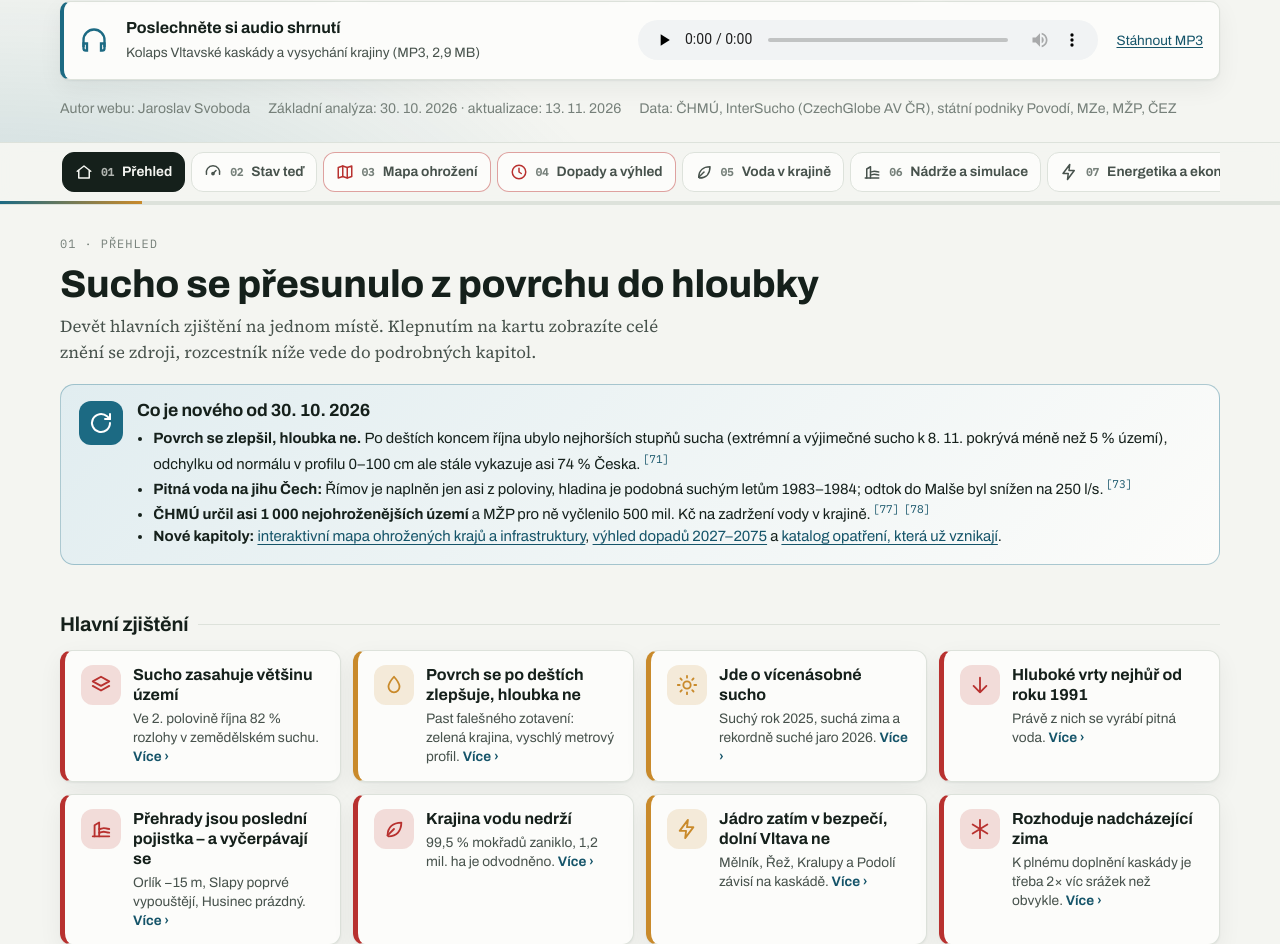
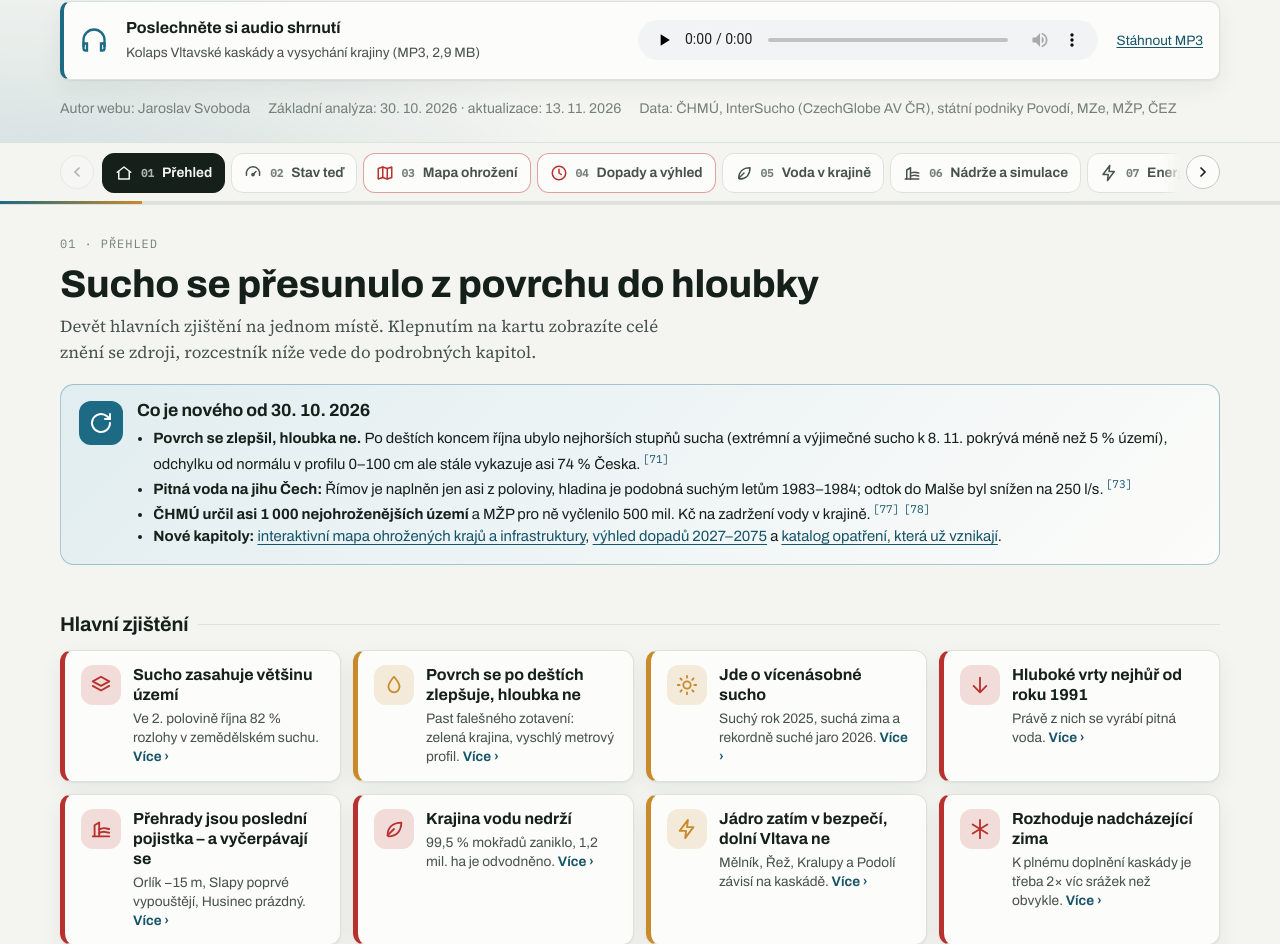
Before and after one commit to svoboda-koduje/Vize-2075, a plain HTML site: page sucho-a-voda-2026.html in a window 1280 px wide. Shown: the part 1018-1962 px from the top of the page. Drawn offline with Linux system fonts and the light colour scheme.

Commit message:
Aktualizace posuvníku.

```diff
--- a/sucho-a-voda-2026.html
+++ b/sucho-a-voda-2026.html
@@ -307,8 +307,24 @@ ol.sources .m{color:var(--muted)}
 /* --- Hlavní menu (tlačítka) --- */
 .appnav{position:sticky;top:56px;z-index:45;background:color-mix(in srgb,var(--paper) 92%,transparent);backdrop-filter:blur(10px);-webkit-backdrop-filter:blur(10px);border-block:1px solid var(--line)}
 .appnav .wrap{display:flex;align-items:center;gap:8px;min-height:58px}
-.navlist{display:flex;gap:6px;overflow-x:auto;scrollbar-width:none;padding:8px 2px;flex:1;scroll-behavior:smooth}
-.navlist::-webkit-scrollbar{display:none}
+.navwrap{position:relative;flex:1;min-width:0;display:flex;align-items:center;gap:6px}
+.navlist{display:flex;gap:6px;overflow-x:auto;padding:8px 2px 6px;flex:1;min-width:0;scroll-behavior:smooth;cursor:grab;
+  scrollbar-width:thin;scrollbar-color:var(--labe) var(--surface-2);
+  -webkit-mask-image:linear-gradient(90deg,transparent 0,#000 18px,#000 calc(100% - 18px),transparent 100%);mask-image:linear-gradient(90deg,transparent 0,#000 18px,#000 calc(100% - 18px),transparent 100%)}
+.navlist.at-start{-webkit-mask-image:linear-gradient(90deg,#000 calc(100% - 18px),transparent 100%);mask-image:linear-gradient(90deg,#000 calc(100% - 18px),transparent 100%)}
+.navlist.at-end{-webkit-mask-image:linear-gradient(90deg,transparent 0,#000 18px);mask-image:linear-gradient(90deg,transparent 0,#000 18px)}
+.navlist.at-start.at-end{-webkit-mask-image:none;mask-image:none}
+.navlist.drag{cursor:grabbing;scroll-behavior:auto;user-select:none}
+.navlist.drag a{pointer-events:none}
+.navlist::-webkit-scrollbar{height:8px}
+.navlist::-webkit-scrollbar-track{background:var(--surface-2);border-radius:999px;margin:0 14px}
+.navlist::-webkit-scrollbar-thumb{background:color-mix(in srgb,var(--labe) 70%,transparent);border-radius:999px;border:2px solid var(--surface-2)}
+.navlist::-webkit-scrollbar-thumb:hover{background:var(--labe)}
+.navarrow{flex:none;width:34px;height:34px;border-radius:50%;border:1px solid var(--line-strong);background:var(--surface);color:var(--ink);display:grid;place-items:center;cursor:pointer;transition:opacity .15s,border-color .15s}
+.navarrow:hover{border-color:var(--labe);color:var(--labe-ink)}
+.navarrow svg{width:16px;height:16px}
+.navarrow[disabled]{opacity:.3;cursor:default}
+.navarrow.hide{display:none}
 .navbtn{display:inline-flex;align-items:center;gap:8px;font:inherit;font-size:.86rem;font-weight:650;white-space:nowrap;color:var(--ink-2);background:var(--surface);border:1px solid var(--line);border-radius:12px;padding:7px 12px;cursor:pointer;min-height:40px;text-decoration:none;transition:background .15s,border-color .15s,color .15s}
 .navbtn svg{width:18px;height:18px;flex:none}
 .navbtn .num{font-family:var(--font-mono);font-size:.68rem;color:var(--muted)}
@@ -319,7 +335,7 @@ ol.sources .m{color:var(--muted)}
 .navbtn.hot:not([aria-current="page"]) svg{color:var(--critical)}
 .menu-toggle{display:none}
 @media (max-width:760px){
-  .appnav .navlist{display:none}
+  .appnav .navwrap{display:none}
   .menu-toggle{display:inline-flex;flex:1;justify-content:space-between}
   .appnav.open .sheet{display:grid}
 }
@@ -684,7 +700,11 @@ html:not(.js) .appnav,html:not(.js) .subtabs{display:none}
 
 <nav class="appnav" id="appnav" aria-label="Kapitoly studie">
   <div class="wrap">
-    <div class="navlist" id="navlist" role="list"></div>
+    <div class="navwrap">
+      <button class="navarrow" id="nav-prev" type="button" aria-label="Posunout menu doleva"><svg viewBox="0 0 24 24" fill="none" stroke="currentColor" stroke-width="2.5" stroke-linecap="round"><path d="M15 18l-6-6 6-6"/></svg></button>
+      <div class="navlist" id="navlist" role="list"></div>
+      <button class="navarrow" id="nav-next" type="button" aria-label="Posunout menu doprava"><svg viewBox="0 0 24 24" fill="none" stroke="currentColor" stroke-width="2.5" stroke-linecap="round"><path d="M9 6l6 6-6 6"/></svg></button>
+    </div>
     <button class="navbtn menu-toggle" id="menu-toggle" type="button" aria-expanded="false" aria-controls="sheet"><span id="menu-cur">Přehled</span><svg><use href="#i-menu"/></svg></button>
   </div>
   <div class="sheet" id="sheet"></div>
@@ -2552,6 +2572,28 @@ panels.forEach((p, i) => {
   if (i < panels.length - 1) nav.innerHTML += `<a class="next" href="#${panels[i + 1].id}"><span>další ›</span><b>${panels[i + 1].dataset.title}</b></a>`;
   p.appendChild(nav);
 });
+/* Posuvník menu: šipky, tažení myší, kolečko */
+(function () {
+  const prev = $("#nav-prev"), next = $("#nav-next");
+  function upd() {
+    const max = navlist.scrollWidth - navlist.clientWidth, x = navlist.scrollLeft, over = max > 2;
+    prev.classList.toggle("hide", !over); next.classList.toggle("hide", !over);
+    prev.disabled = x <= 2; next.disabled = x >= max - 2;
+    navlist.classList.toggle("at-start", x <= 2); navlist.classList.toggle("at-end", x >= max - 2);
+  }
+  const step = () => Math.max(160, navlist.clientWidth * 0.7);
+  prev.addEventListener("click", () => navlist.scrollBy({ left: -step(), behavior: "smooth" }));
+  next.addEventListener("click", () => navlist.scrollBy({ left: step(), behavior: "smooth" }));
+  navlist.addEventListener("scroll", upd, { passive: true });
+  addEventListener("resize", upd);
+  navlist.addEventListener("wheel", e => { if (Math.abs(e.deltaY) <= Math.abs(e.deltaX)) return; const max = navlist.scrollWidth - navlist.clientWidth, x = navlist.scrollLeft; if (max <= 2 || (e.deltaY < 0 && x <= 0) || (e.deltaY > 0 && x >= max - 1)) return; e.preventDefault(); navlist.scrollLeft += e.deltaY; }, { passive: false });
+  let down = false, sx = 0, sl = 0, moved = false;
+  navlist.addEventListener("pointerdown", e => { if (e.pointerType !== "mouse" || e.button !== 0) return; down = true; moved = false; sx = e.clientX; sl = navlist.scrollLeft; });
+  addEventListener("pointermove", e => { if (!down) return; const dx = e.clientX - sx; if (!moved && Math.abs(dx) > 5) { moved = true; navlist.classList.add("drag"); } if (moved) navlist.scrollLeft = sl - dx; });
+  addEventListener("pointerup", () => { if (!down) return; down = false; setTimeout(() => navlist.classList.remove("drag"), 0); });
+  navlist.addEventListener("click", e => { if (moved) { e.preventDefault(); e.stopPropagation(); moved = false; } }, true);
+  upd(); setTimeout(upd, 300); if (document.fonts) document.fonts.ready.then(upd);
+})();
 $("#menu-toggle").addEventListener("click", () => { const o = appnav.classList.toggle("open"); $("#menu-toggle").setAttribute("aria-expanded", o ? "true" : "false"); });
 let curPanel = null;
 const onShow = {};
```
